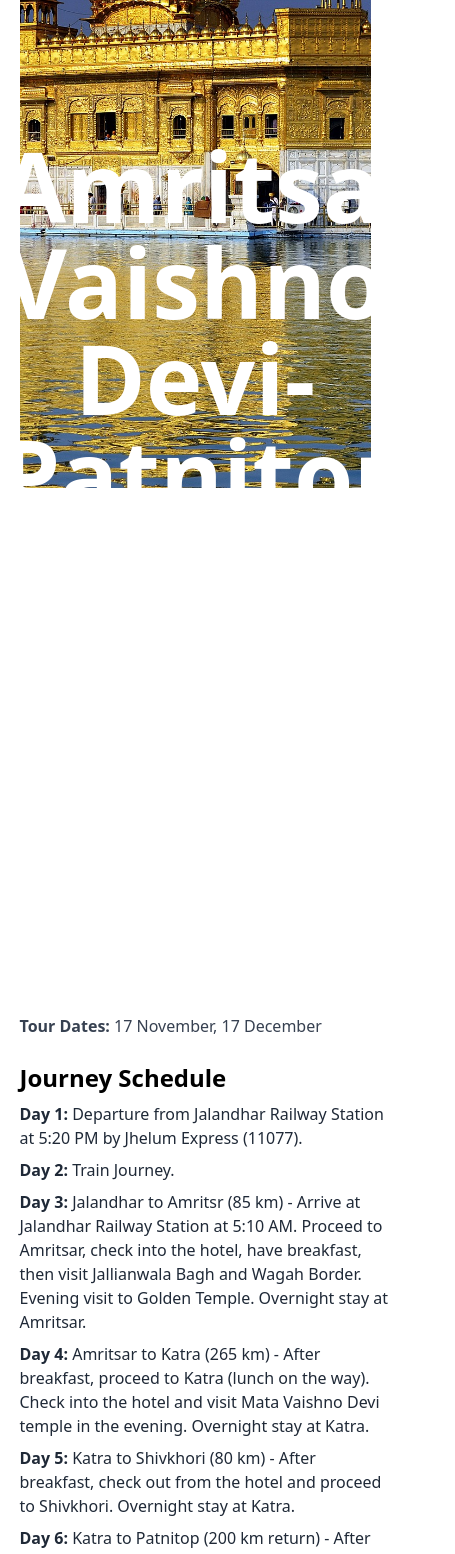
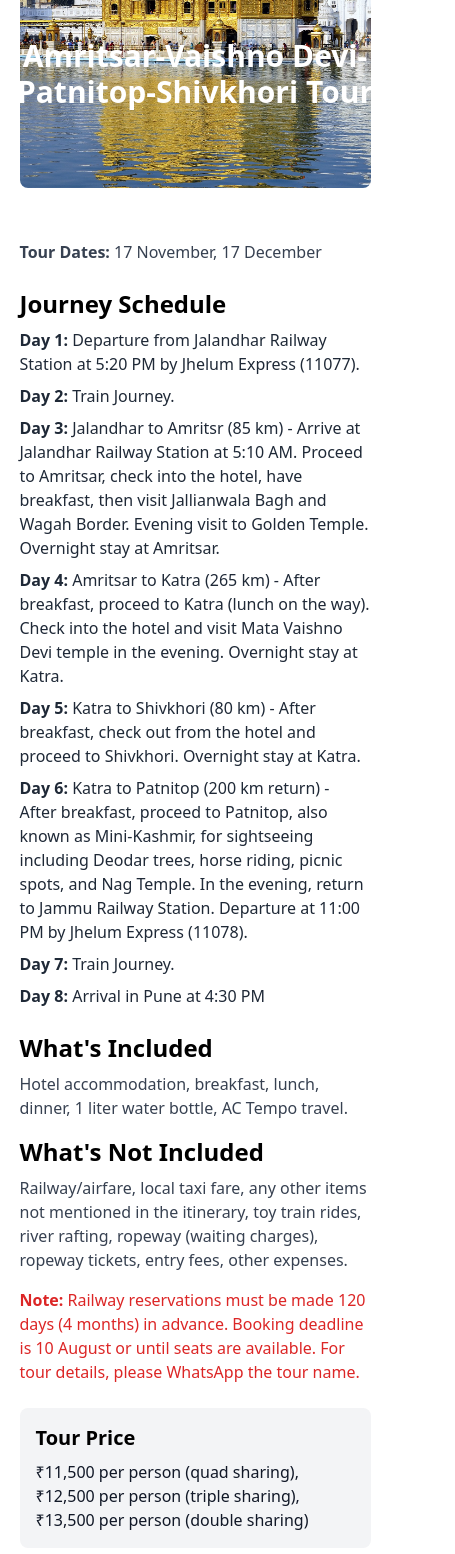
Before and after one commit to ksaurav24/Paryatan2, a React (Vite) app: page /tour/amritsar-tour in a window 390 px wide. Shown: the part 120-1674 px from the top of the page, 455 px wide, since content can reach past the window. Built offline with nearby package versions, Linux system fonts and the light colour scheme.

Commit message:
Responsive Tours

```diff
--- a/index.html
+++ b/index.html
@@ -10,7 +10,7 @@
 
 <body>
   <div id="root"></div>
-  <script type="module" src="/src/main.jsx"></script>
+  <script type="module" src="./src/main.jsx"></script>
 </body>
 
 </html>
--- a/src/Components/TourPage.jsx
+++ b/src/Components/TourPage.jsx
@@ -1,8 +1,6 @@
 import { useEffect, useState } from "react";
 import { useParams } from "react-router-dom";
 import { tourData } from "../tourdata";
-
-
 
 const TourPage = () => {
   const [tourContent, setTourContent] = useState(null);
@@ -23,18 +21,22 @@ const TourPage = () => {
             <img
               src={tourContent.image}
               alt={tourContent.image}
-              className="w-[90%] mx-auto mt-2 rounded-lg h-[600px] object-cover"
+              className="w-[90%] mx-auto mt-2 rounded-lg h-[300px] lg:h-[600px] object-cover"
             ></img>
-            <h2 className="text-8xl font-bold text-center mt-[-350px] text-white mb-4">{tourContent.name}</h2>
+            <h2 className="lg:text-8xl text-3xl lg:px-0 px-2  font-bold text-center mt-[-150px] lg:mt-[-350px] text-white mb-4">
+              {tourContent.name}
+            </h2>
           </div>
 
-          <p className="text-gray-700 ml-[5%]  mt-[300px] mb-6">
+          <p className="text-gray-700 ml-[5%]  mt-[130px] lg:mt-[300px] mb-6">
             <strong>Tour Dates: </strong>
             {tourContent.dates}
           </p>
 
-          <h3 className="text-2xl font-semibold ml-[5%]  mb-2">Journey Schedule</h3>
-          <div className="list-decimal list-inside text-gray-800 space-y-2 ml-[5%] ">
+          <h3 className="text-2xl font-semibold ml-[5%]  mb-2">
+            Journey Schedule
+          </h3>
+          <div className="list-decimal lg:px-0 lg:w-screen w-[90vw] list-inside text-gray-800 space-y-2 ml-[5%] ">
             {tourContent.days.map((day, index) => {
               return (
                 <div key={index}>
@@ -50,20 +52,24 @@ const TourPage = () => {
             <h3 className="text-2xl font-semibold mb-2">
               What&apos;s Included
             </h3>
-            <p className="text-gray-700 mb-4 ">{tourContent.include}</p>
+            <p className="text-gray-700 mb-4 lg:w-screen w-[90vw]">
+              {tourContent.include}
+            </p>
 
             <h3 className="text-2xl font-semibold mb-2">
               What&apos;s Not Included
             </h3>
-            <p className="text-gray-700 mb-4">{tourContent.notincluded}</p>
+            <p className="text-gray-700 mb-4 lg:w-screen w-[90vw]">
+              {tourContent.notincluded}
+            </p>
 
-            <p className="text-red-600">
+            <p className="text-red-600 lg:w-screen w-[90vw]">
               <strong>Note: </strong>
               {tourContent.note || "None"}
             </p>
           </div>
 
-          <div className="mt-6 bg-gray-100 p-4 mb-[50px] ml-[5%] mr-[5%] rounded-lg">
+          <div className="mt-6 bg-gray-100 p-4 mb-[50px]  ml-[5%] mr-[5%] rounded-lg">
             <h3 className="text-xl font-semibold  mb-2">Tour Price</h3>
             <p className="text-gray-900">{tourContent.tourprice}</p>
           </div>
```
